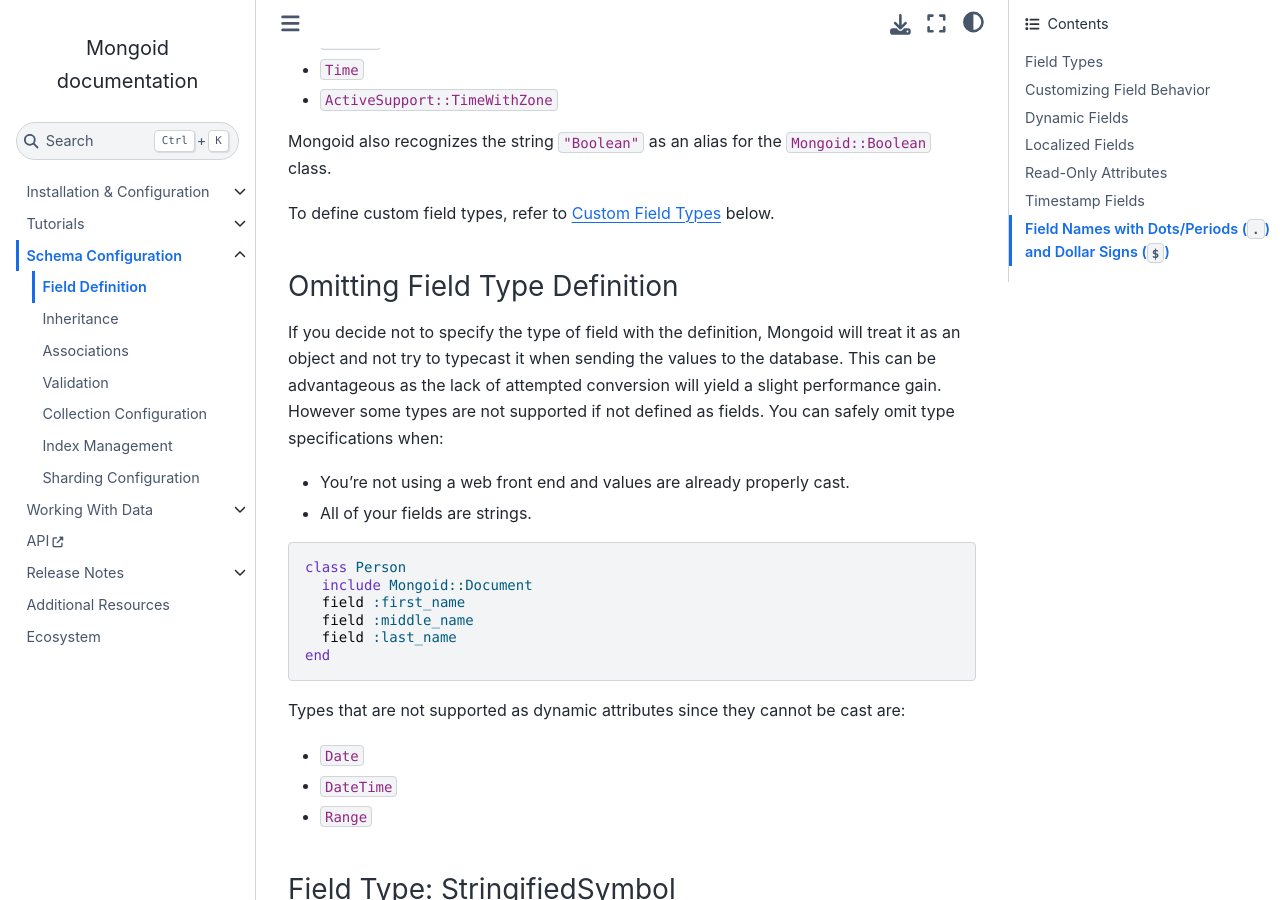
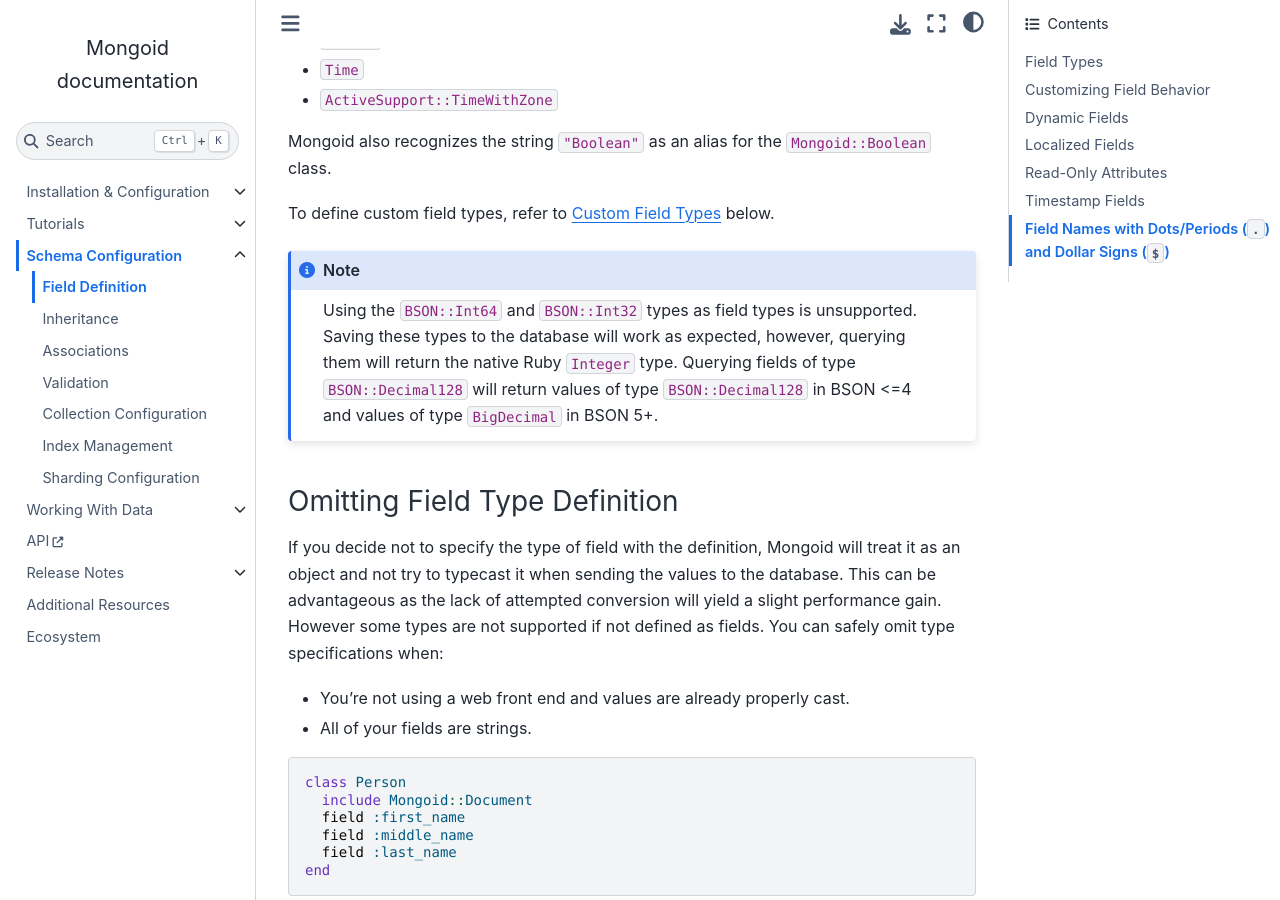
Before and after one commit to i80and/docs-mongoid, a Sphinx documentation site: the page built from docs/reference/fields.txt, in a window 1280 px wide and 900 px high, scrolled down 2622 px. Built offline with Sphinx 7.4.7 and the Sphinx Book theme 1.1.4, drawn with Linux system fonts in a browser that asks for light colours; cross-references to code outside the pages are shown as plain code.

Commit message:
MONGOID-5360 Warn when defining field types of BSON::Int64/Decimal128 and other unsupported types (#5291)
* MONGOID-5360 warn on BSON::* types and add docs

* MONGOID-5360 only warn on Int32/64 and Decimal128

* MONGOID-5360 reword the warning

* MONGOID-5360 reword warning

* Update lib/mongoid/fields.rb

* Update lib/mongoid/fields.rb

* MONGOID-5360 update message and freeze array

```diff
--- a/docs/reference/fields.txt
+++ b/docs/reference/fields.txt
@@ -89,6 +89,13 @@ Mongoid also recognizes the string ``"Boolean"`` as an alias for the
 
 To define custom field types, refer to :ref:`Custom Field Types <custom-field-types>` below.
 
+.. note::
+
+  Using the ``BSON::Int64`` and ``BSON::Int32`` types as field types is unsupported.
+  Saving these types to the database will work as expected, however, querying them
+  will return the native Ruby ``Integer`` type. Querying fields of type
+  ``BSON::Decimal128`` will return values of type ``BSON::Decimal128`` in
+  BSON <=4 and values of type ``BigDecimal`` in BSON 5+.
 
 .. _omitting-field-type-definition:
 
```
